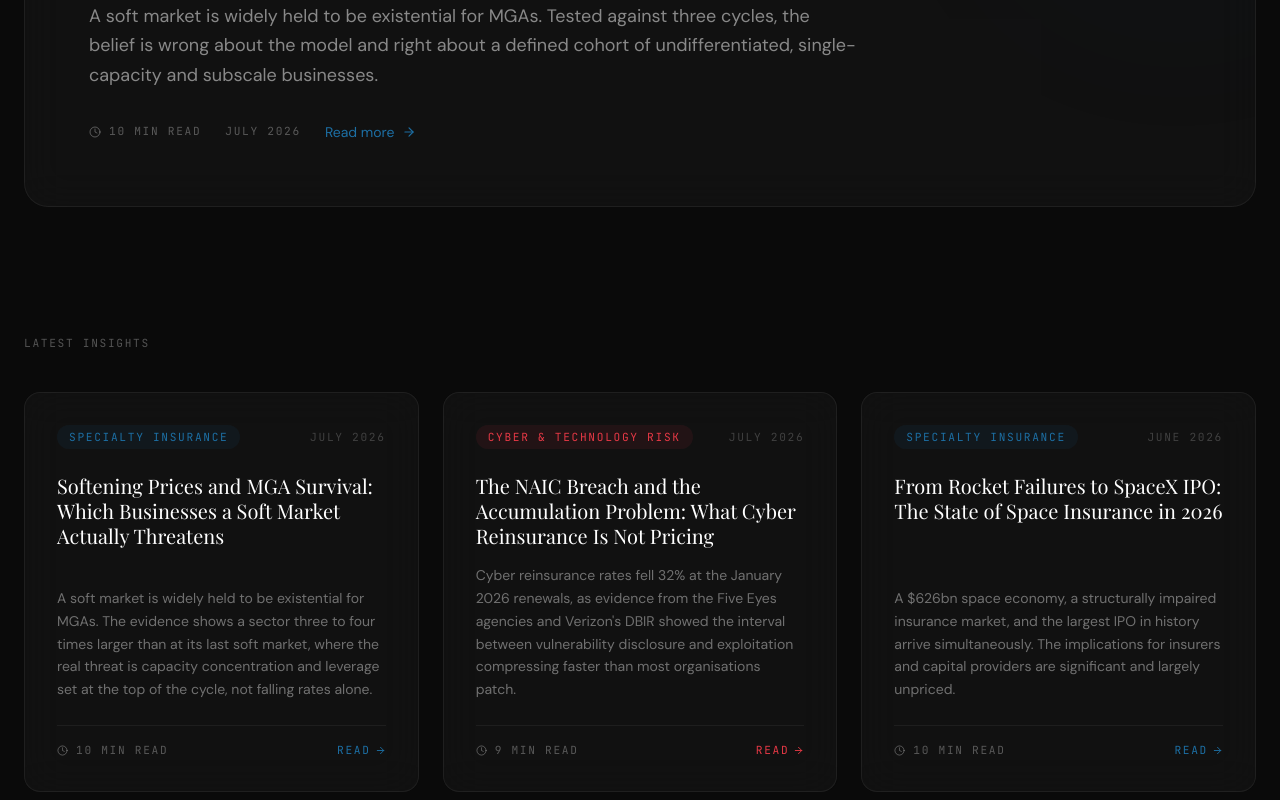
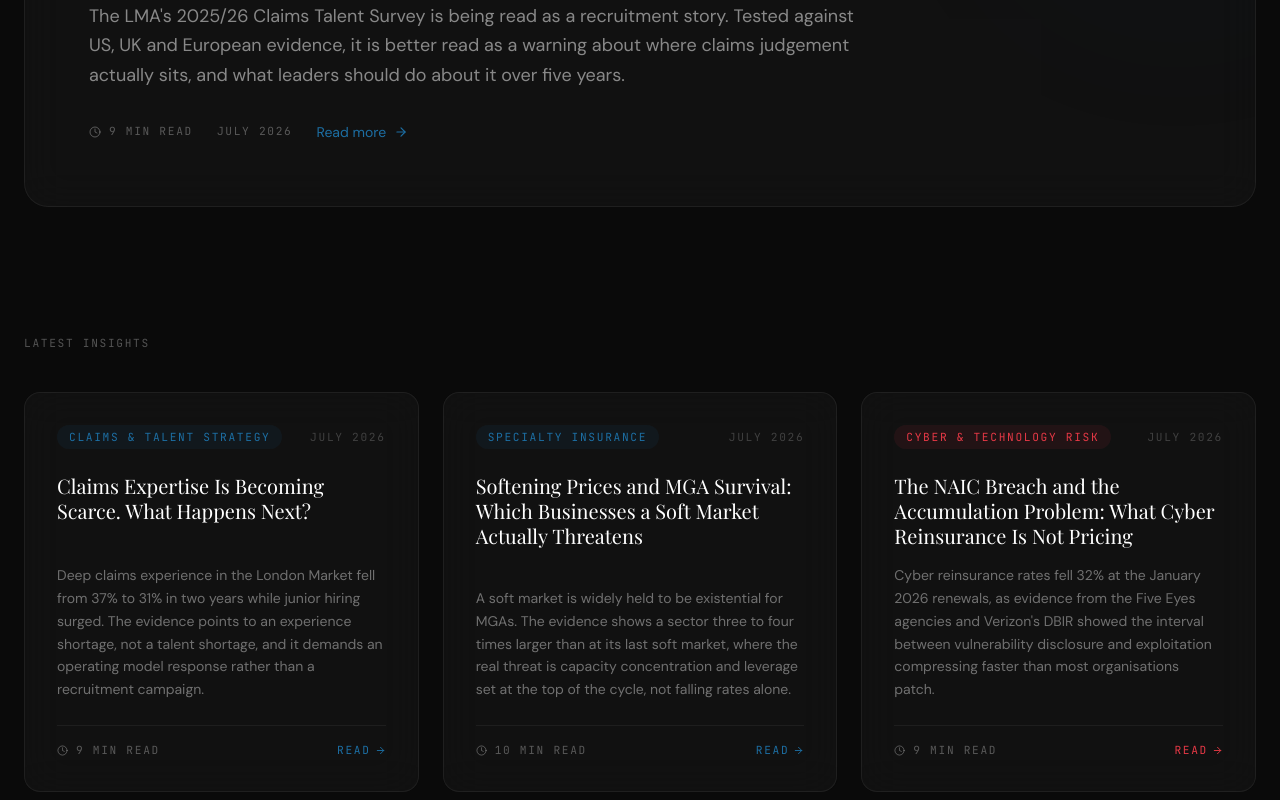
Before and after one commit to parulkgreen-design/eudaimon-consulting, a Next.js app: page /insights in a window 1280 px wide. Shown: the part 1180-1980 px from the top of the page. Built offline with nearby package versions, Linux system fonts and the light colour scheme; a web font is replaced by a local one.

Commit message:
Update page.tsx

```diff
--- a/app/insights/page.tsx
+++ b/app/insights/page.tsx
@@ -3,17 +3,27 @@ import { ArrowRight, Clock } from "lucide-react";
 import AnimatedSection from "@/components/AnimatedSection";
 
 const featured = {
-  tag: "Specialty Insurance",
+  tag: "Claims & Talent Strategy",
   color: "#1D6FA4",
-  title: "Softening Prices and MGA Survival: Which Businesses a Soft Market Actually Threatens",
+  title: "Claims Expertise Is Becoming Scarce. What Happens Next?",
   excerpt:
-    "A soft market is widely held to be existential for MGAs. Tested against three cycles, the belief is wrong about the model and right about a defined cohort of undifferentiated, single-capacity and subscale businesses.",
-  readTime: "10 min read",
+    "The LMA's 2025/26 Claims Talent Survey is being read as a recruitment story. Tested against US, UK and European evidence, it is better read as a warning about where claims judgement actually sits, and what leaders should do about it over five years.",
+  readTime: "9 min read",
   date: "July 2026",
-  href: "/insights/softening-prices-and-mga-survival",
+  href: "/insights/claims-expertise-scarcity",
 };
 
 const insights = [
+  {
+    tag: "Claims & Talent Strategy",
+    color: "#1D6FA4",
+    title: "Claims Expertise Is Becoming Scarce. What Happens Next?",
+    excerpt:
+      "Deep claims experience in the London Market fell from 37% to 31% in two years while junior hiring surged. The evidence points to an experience shortage, not a talent shortage, and it demands an operating model response rather than a recruitment campaign.",
+    readTime: "9 min read",
+    date: "July 2026",
+    href: "/insights/claims-expertise-scarcity",
+  },
   {
     tag: "Specialty Insurance",
     color: "#1D6FA4",
```
